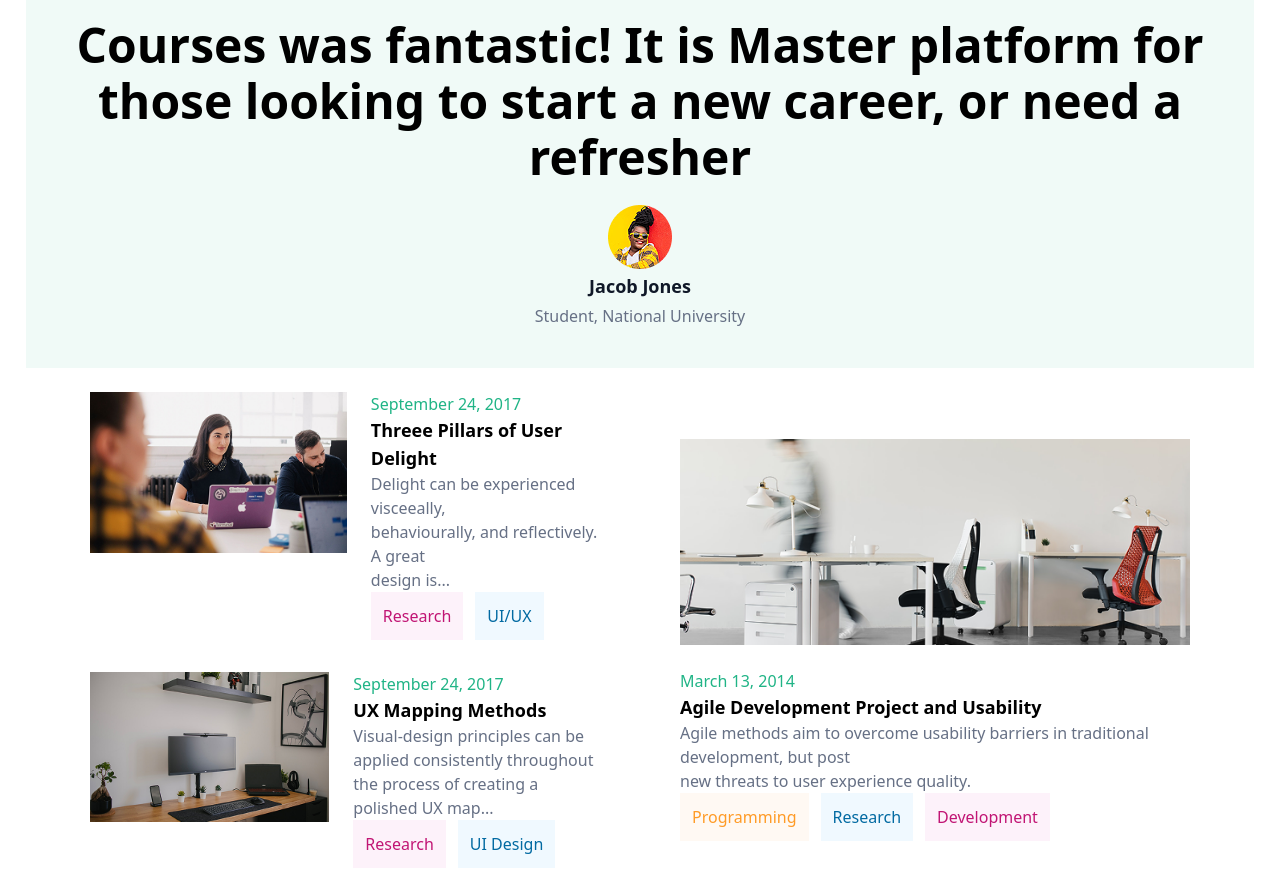
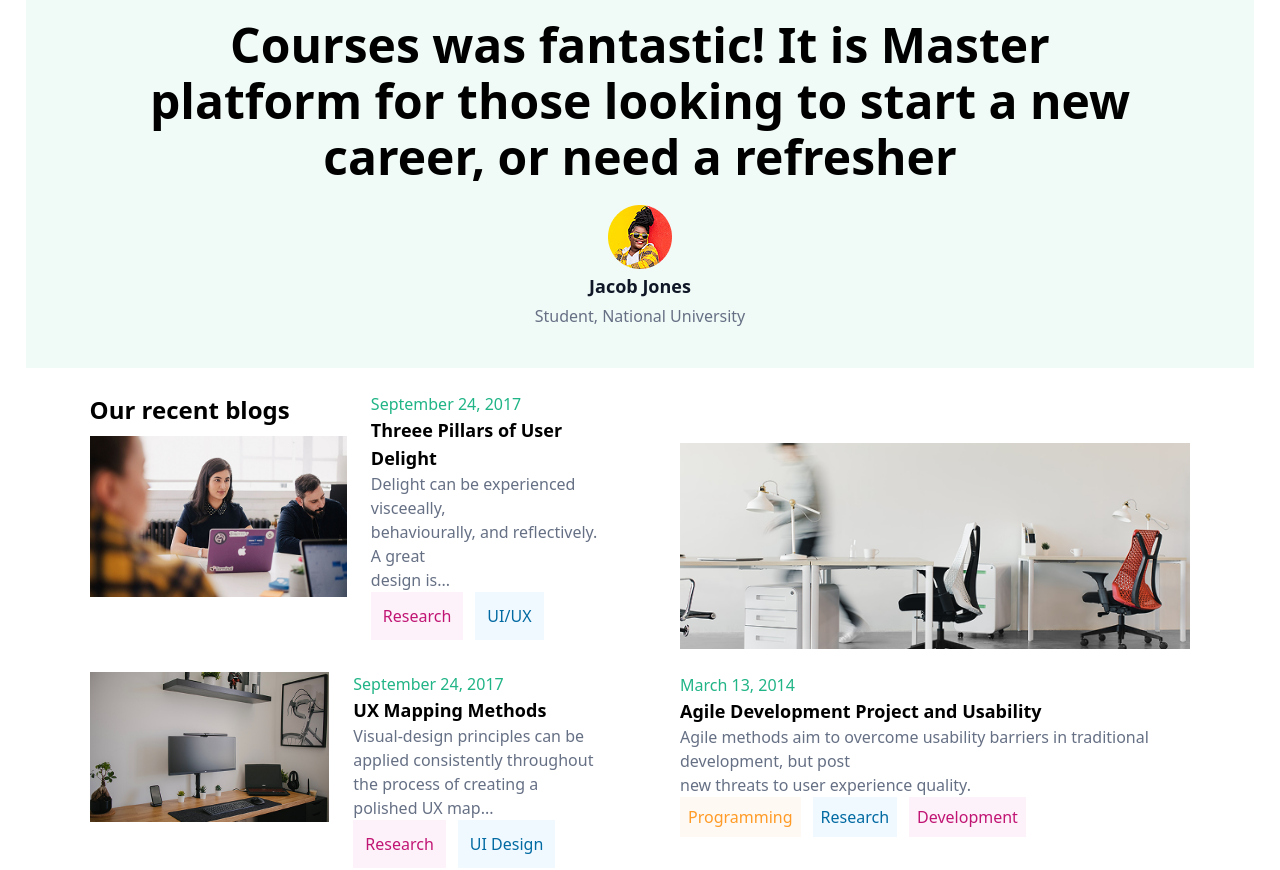
Before and after one commit to Group-2-team-work/e-learning-website, a website: page index.html in a window 1280 px wide. Shown: the part 243-1113 px from the top of the page. Drawn offline with Linux system fonts and the light colour scheme.

Commit message:
fixed margin, add Our recent blog

```diff
--- a/index.html
+++ b/index.html
@@ -39,9 +39,9 @@
     <main>
         <!-- Fanstastic section -->
      <section>
-        <div class="flex flex-col gap-5 bg-[#F0FAF7] text-center items-center py-10 mb-4 md:mb-6 overflow-x-hidden">
+        <div class="flex flex-col gap-5 bg-[#F0FAF7] text-center items-center py-10 mb-4 px-10 md:px-30 md:mb-6 overflow-x-hidden">
             <span><img src="assets/images/logo.png" alt=""></span>
-            <p class="text-[3rem] font-semibold leading-14 break-words">Courses was fantastic! It is Master platform for those looking to start a new career, or need a refresher</p>
+            <p class="text-[2rem] leading-7 md:text-[3rem] font-semibold md:leading-14 break-words">Courses was fantastic! It is Master platform for those looking to start a new career, or need a refresher</p>
             <span class="flex flex-col items-center gap-1">
                 <img src="assets/images/Avatar (6).png" alt="">
                 <p class="text-[#101828] text-[1.125rem] font-semibold">Jacob Jones</p>
@@ -55,10 +55,14 @@
         <!-- Recent Blog section -->
 
         <section>
-            <div class="flex flex-col lg:flex-row lg:justify-between items-center mb-5 md:mb-20 mx-16 gap-20" >
+            <div class="flex flex-col lg:flex-row lg:justify-between items-center mb-5 md:mb-20 md:mx-16 mx-5 gap-20" >
               <div class="flex flex-col gap-8 lg:w-[50%]">
                 <div class="flex flex-col md:flex-row gap-6">
-                    <div><img src="assets/images/Image (4).png" alt="" width="320px" height="200px"></div>
+                    <div class="flex flex-col gap-2">
+                        <h2 class="font-bold text-[1.4rem] md:text-[1.5rem]">Our recent blogs</h2>
+                        <div><img src="assets/images/Image (4).png" alt="" width="320px" height="200px"></div>
+                    </div>
+
                     <div class="flex flex-col justify-between">
                         <p class="text-[#20B486]">September 24, 2017</p>
                         <p class="text-lg font-semibold">Threee Pillars of User Delight</p>
@@ -87,17 +91,17 @@
                 </div>
               </div>
 
-              <div class="flex flex-col md:justify-between gap-6 lg:w-[50%]">
-                    <div class="w-[90%] md:w-full"><img src="assets/images/Image (5).png" alt="" ></div>
+              <div class="flex flex-col md:justify-between gap-6 lg:w-[50%] items-center ">
+                    <div class=""><img src="assets/images/Image (5).png" alt="" ></div>
                     <div class="flex flex-col justify-between">
                         <p class="text-[#20B486]">March 13, 2014</p>
                         <p class="text-lg font-semibold">Agile Development Project and Usability</p>
                         <p class="text-[#667085] wrap-break-word">Agile methods aim to overcome usability barriers in traditional development, but post <br> new threats to user experience quality.</p>
 
-                        <span class="flex gap-3">
-                            <p class="text-[#FF9B26] bg-[#FFF9F3] p-3">Programming</p>
-                            <p class="text-[#026AA2] bg-[#F0F9FF] p-3">Research</p>
-                            <p class="text-[#C11574] bg-[#FDF2FA] p-3">Development</p>
+                        <span class="grid grid-cols-3 md:flex gap-3">
+                            <p class="text-[#FF9B26] text-[1rem] md:text-base bg-[#FFF9F3] p-2">Programming</p>
+                            <p class="text-[#026AA2] text-[1rem] md:text-base bg-[#F0F9FF] p-2 text-center">Research</p>
+                            <p class="text-[#C11574] text-[1rem] md:text-base bg-[#FDF2FA] p-2">Development</p>
                         </span>
 
                     </div>
```
Also changed, not shown: src/output.css.
